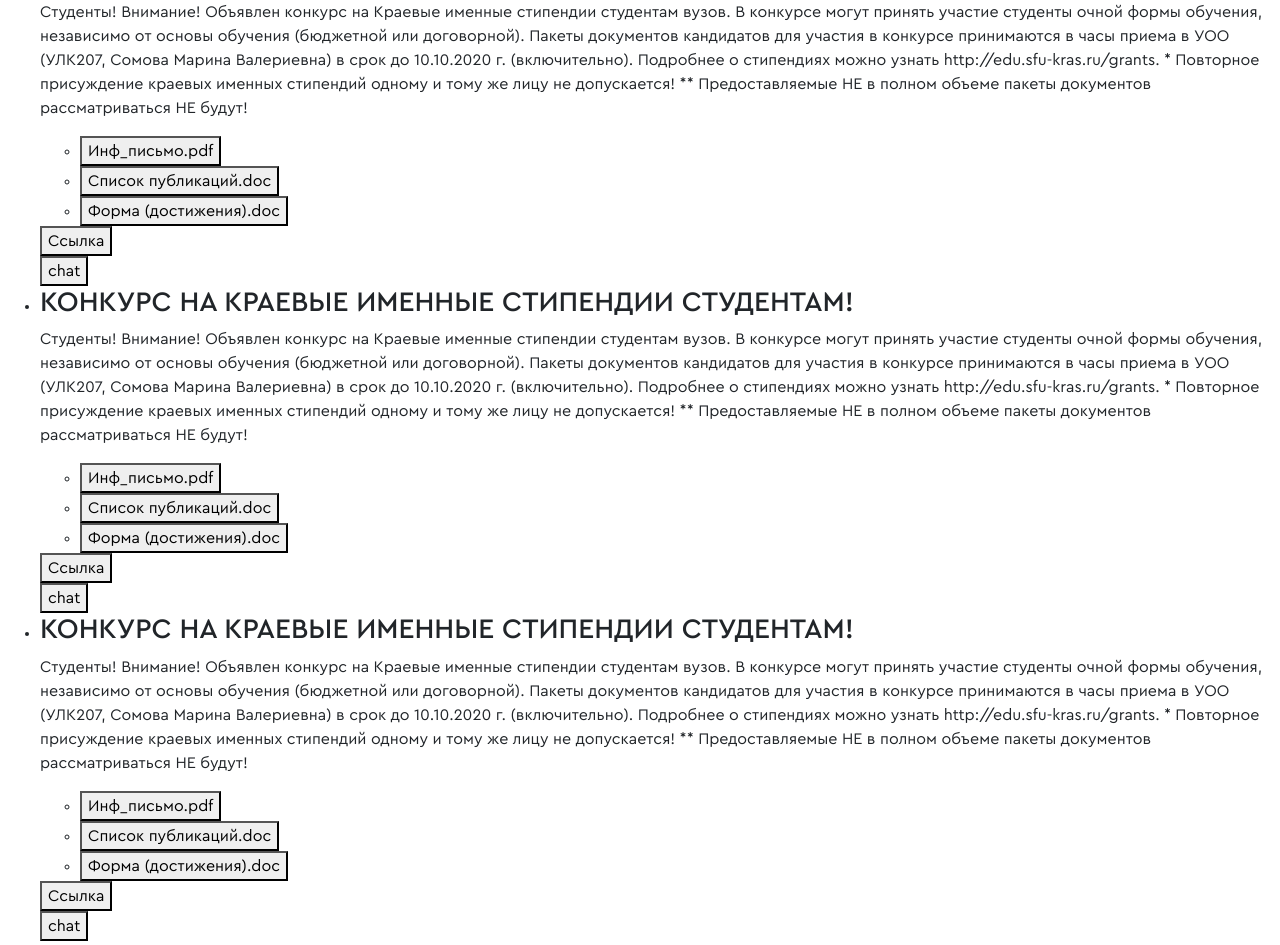
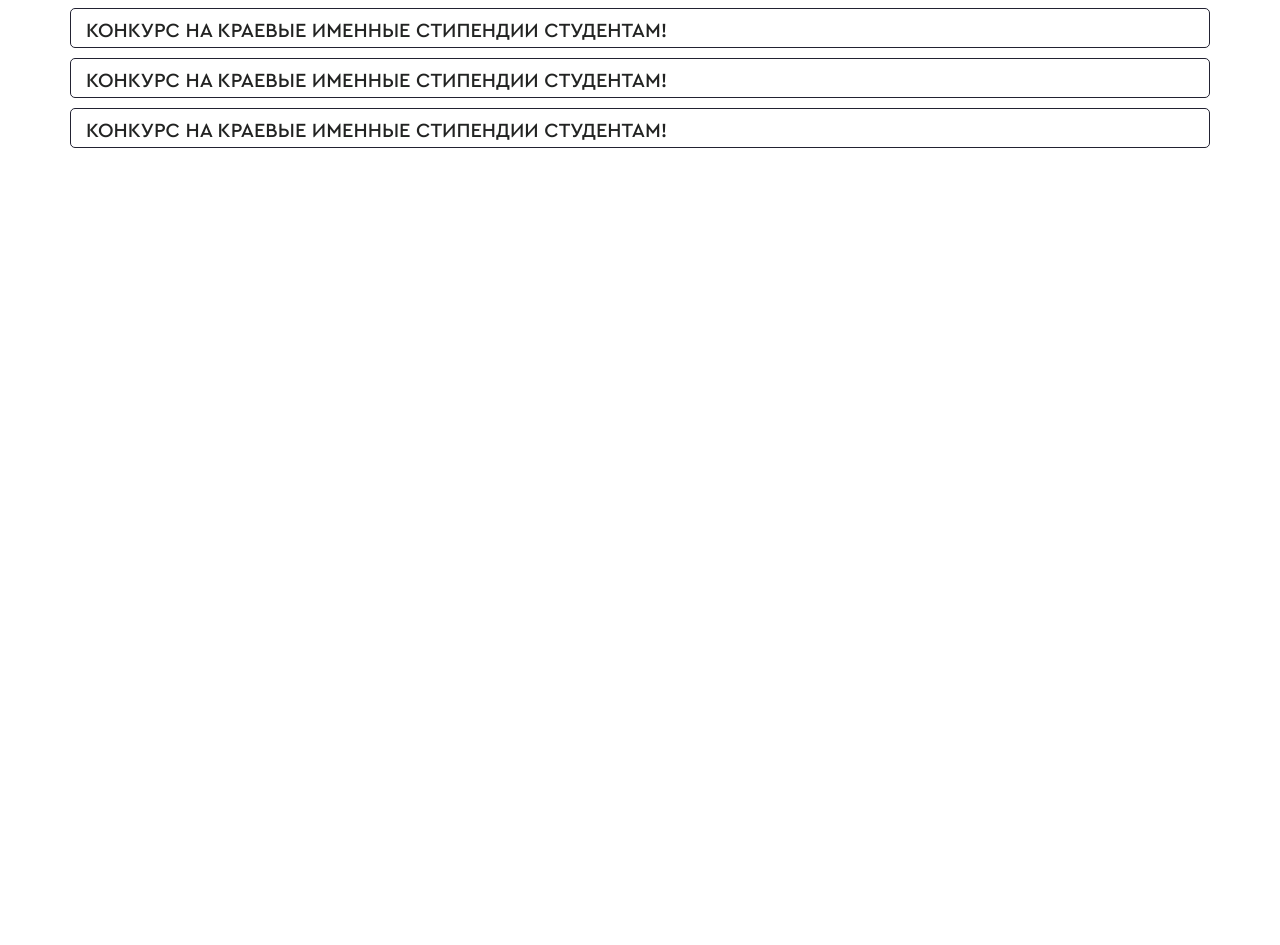
Before and after one commit to ga-wk/saga-asu-ikit, a React (Create React App) app: page /notifications in a window 1280 px wide. Shown: the part 165-1110 px from the top of the page. After the commit the page ends 800 px from the top, so only its background shows below. Built offline with nearby package versions, Linux system fonts and the light colour scheme.

Commit message:
Сверстал уведомления

```diff
--- a/src/components/Header/index.js
+++ b/src/components/Header/index.js
@@ -77,7 +77,7 @@ function helpClick(e) {
 // }
 
 export const Header = () => (
-  <header className="main-header">
+  <header className="main-header ">
     <div className="main-header__top">
       <div className="main-header__inner-wrapper">
         <img className="main-header__logo-image" src={sfuLogoHeaderMobile} width="50" height="50" alt="СФУ ЛОГО" />
--- a/src/components/Notifications/index.js
+++ b/src/components/Notifications/index.js
@@ -4,6 +4,17 @@ import './index.scss'
 import '../../styles/reprise.scss'
 
 import { Header } from '../Header';
+
+function itemClick(e) {
+    e.preventDefault()
+    if (e.target.parentElement.classList.contains('item_close')) {
+        e.target.parentElement.classList.add('item_open');
+        e.target.parentElement.classList.remove('item_close');
+    } else if (e.target.parentElement.classList.contains('item_open')) {
+        e.target.parentElement.classList.add('item_close');
+        e.target.parentElement.classList.remove('item_open');
+    }
+}
 
 export const Notifications = () => {
     return (
@@ -13,146 +24,196 @@ export const Notifications = () => {
                 <a className="main-title__link">Уведомления</a>
             </h1>
 
-            <div className="notifications">
-                <ul className="notifications__list">
-                    <li className="notifications__item">
+            <div className="notifications container">
+                <ul className="notifications__list" onClick={itemClick} onFocus={itemClick}>
+                    <li className="notifications__item item_close">
+
                         <h3 className="notifications__title">
                             КОНКУРС НА КРАЕВЫЕ ИМЕННЫЕ СТИПЕНДИИ СТУДЕНТАМ!
                         </h3>
+
+                        <p className="notifications__description">
+                            Студенты! Внимание! Объявлен конкурс на Краевые именные стипендии студентам вузов. В конкурсе могут принять участие студенты очной формы обучения, независимо от основы обучения (бюджетной или договорной). Пакеты документов кандидатов для участия в конкурсе принимаются в часы приема в УОО (УЛК207, Сомова Марина Валериевна) в срок до 10.10.2020 г. (включительно). Подробнее о стипендиях можно узнать http://edu.sfu-kras.ru/grants.
+                            * Повторное присуждение краевых именных стипендий одному и тому же лицу не допускается!
+                            ** Предоставляемые НЕ в полном объеме пакеты документов рассматриваться НЕ будут!
+                        </p>
+
+                        <div className="reference">
+                            <ul className="reference__list">
+                                <li className="reference__item">
+                                    <button className="reference__item-doc btn" >
+                                        Инф_письмо.pdf
+                                    </button>
+                                </li>
+                                <li className="reference__item">
+                                    <button className="reference__item-doc btn" >
+                                        Список публикаций.doc
+                                    </button>
+                                </li>
+                                <li className="reference__item">
+                                    <button className="reference__item-doc btn" >
+                                        Форма (достижения).doc
+                                    </button>
+                                </li>
+                                <li className="reference__item">
+                                    <a className="reference__item-link btn" href="" >
+                                        Ссылка
+                                    </a>
+                                </li>
+
+                            </ul>
+
+
+                            <button className="reference__chat btn" >
+                                <svg width="18" height="16" viewBox="0 0 18 16" fill="none" xmlns="http://www.w3.org/2000/svg">
+                                    <ellipse cx="9" cy="7" rx="9" ry="7" fill="#70AEDE" />
+                                    <path d="M2 14.5C2.33333 14 3 12.2 3 11L7 12.5L6 14L4.5 15.5L2.5 16H0L1 15.5L2 14.5Z" fill="#70AEDE" />
+                                    <circle cx="5" cy="7" r="1" fill="white" />
+                                    <circle cx="9" cy="7" r="1" fill="white" />
+                                    <circle cx="13" cy="7" r="1" fill="white" />
+                                </svg>
+                            </button>
+                        </div>
+                    </li>
+
+                    <li className="notifications__item item_close">
+
+                        <h3 className="notifications__title">
+                            КОНКУРС НА КРАЕВЫЕ ИМЕННЫЕ СТИПЕНДИИ СТУДЕНТАМ!
+                        </h3>
+
                         <p className="notifications__description">
                             Студенты! Внимание! Объявлен конкурс на Краевые именные стипендии студентам вузов. В конкурсе могут принять участие студенты очной формы обучения, независимо от основы обучения (бюджетной или договорной). Пакеты документов кандидатов для участия в конкурсе принимаются в часы приема в УОО (УЛК207, Сомова Марина Валериевна) в срок до 10.10.2020 г. (включительно). Подробнее о стипендиях можно узнать http://edu.sfu-kras.ru/grants. * Повторное присуждение краевых именных стипендий одному и тому же лицу не допускается! ** Предоставляемые НЕ в полном объеме пакеты документов рассматриваться НЕ будут!
                         </p>
-                        <div className="notifications__links">
-                            <ul className="links__list">
-                                <li className="links__item">
-                                    <button className="links__item-doc" >
+
+                        <div className="reference">
+                            <ul className="reference__list">
+                                <li className="reference__item">
+                                    <button className="reference__item-doc btn" >
                                         Инф_письмо.pdf
                                     </button>
                                 </li>
-                                <li className="docs__item">
-                                    <button className="links__item-doc" >
+                                <li className="reference__item">
+                                    <button className="reference__item-doc btn" >
                                         Список публикаций.doc
                                     </button>
                                 </li>
-                                <li className="docs__item">
-                                    <button className="links__item-doc" >
+                                <li className="reference__item">
+                                    <button className="reference__item-doc btn" >
                                         Форма (достижения).doc
                                     </button>
                                 </li>
+                                <li className="reference__item">
+                                    <a className="reference__item-link btn" target="_blank" href=""  >
+                                        Ссылка
+                                    </a>
+                                </li>
                             </ul>
-                            <button className="links__link" >
-                                Ссылка
+
+
+                            <button className="reference__chat btn" >
+                                <svg width="18" height="16" viewBox="0 0 18 16" fill="none" xmlns="http://www.w3.org/2000/svg">
+                                    <ellipse cx="9" cy="7" rx="9" ry="7" fill="#70AEDE" />
+                                    <path d="M2 14.5C2.33333 14 3 12.2 3 11L7 12.5L6 14L4.5 15.5L2.5 16H0L1 15.5L2 14.5Z" fill="#70AEDE" />
+                                    <circle cx="5" cy="7" r="1" fill="white" />
+                                    <circle cx="9" cy="7" r="1" fill="white" />
+                                    <circle cx="13" cy="7" r="1" fill="white" />
+                                </svg>
                             </button>
                         </div>
-
-                        <button className="notifications__chat" >
-                            chat
-                        </button>
                     </li>
 
-                    <li className="notifications__item">
+                    <li className="notifications__item item_close">
+
                         <h3 className="notifications__title">
                             КОНКУРС НА КРАЕВЫЕ ИМЕННЫЕ СТИПЕНДИИ СТУДЕНТАМ!
                         </h3>
+
                         <p className="notifications__description">
                             Студенты! Внимание! Объявлен конкурс на Краевые именные стипендии студентам вузов. В конкурсе могут принять участие студенты очной формы обучения, независимо от основы обучения (бюджетной или договорной). Пакеты документов кандидатов для участия в конкурсе принимаются в часы приема в УОО (УЛК207, Сомова Марина Валериевна) в срок до 10.10.2020 г. (включительно). Подробнее о стипендиях можно узнать http://edu.sfu-kras.ru/grants. * Повторное присуждение краевых именных стипендий одному и тому же лицу не допускается! ** Предоставляемые НЕ в полном объеме пакеты документов рассматриваться НЕ будут!
                         </p>
-                        <div className="notifications__links">
-                            <ul className="links__list">
-                                <li className="links__item">
-                                    <button className="links__item-doc" >
+
+                        <div className="reference">
+                            <ul className="reference__list">
+                                <li className="reference__item">
+                                    <button className="reference__item-doc btn" >
                                         Инф_письмо.pdf
                                     </button>
                                 </li>
-                                <li className="docs__item">
-                                    <button className="links__item-doc" >
+                                <li className="reference__item">
+                                    <button className="reference__item-doc btn" >
                                         Список публикаций.doc
                                     </button>
                                 </li>
-                                <li className="docs__item">
-                                    <button className="links__item-doc" >
+                                <li className="reference__item">
+                                    <button className="reference__item-doc btn" >
                                         Форма (достижения).doc
                                     </button>
                                 </li>
+                                <li className="reference__item">
+                                    <a className="reference__item-link btn" target="_blank" href=""  >
+                                        Ссылка
+                                    </a>
+                                </li>
                             </ul>
-                            <button className="links__link" >
-                                Ссылка
+
+
+                            <button className="reference__chat btn" >
+                                <svg width="18" height="16" viewBox="0 0 18 16" fill="none" xmlns="http://www.w3.org/2000/svg">
+                                    <ellipse cx="9" cy="7" rx="9" ry="7" fill="#70AEDE" />
+                                    <path d="M2 14.5C2.33333 14 3 12.2 3 11L7 12.5L6 14L4.5 15.5L2.5 16H0L1 15.5L2 14.5Z" fill="#70AEDE" />
+                                    <circle cx="5" cy="7" r="1" fill="white" />
+                                    <circle cx="9" cy="7" r="1" fill="white" />
+                                    <circle cx="13" cy="7" r="1" fill="white" />
+                                </svg>
                             </button>
                         </div>
-
-                        <button className="notifications__chat" >
-                            chat
-                        </button>
                     </li>
 
-                    <li className="notifications__item">
+                    <li className="notifications__item item_close">
                         <h3 className="notifications__title">
                             КОНКУРС НА КРАЕВЫЕ ИМЕННЫЕ СТИПЕНДИИ СТУДЕНТАМ!
                         </h3>
+
                         <p className="notifications__description">
                             Студенты! Внимание! Объявлен конкурс на Краевые именные стипендии студентам вузов. В конкурсе могут принять участие студенты очной формы обучения, независимо от основы обучения (бюджетной или договорной). Пакеты документов кандидатов для участия в конкурсе принимаются в часы приема в УОО (УЛК207, Сомова Марина Валериевна) в срок до 10.10.2020 г. (включительно). Подробнее о стипендиях можно узнать http://edu.sfu-kras.ru/grants. * Повторное присуждение краевых именных стипендий одному и тому же лицу не допускается! ** Предоставляемые НЕ в полном объеме пакеты документов рассматриваться НЕ будут!
                         </p>
-                        <div className="notifications__links">
-                            <ul className="links__list">
-                                <li className="links__item">
-                                    <button className="links__item-doc" >
+
+                        <div className="reference">
+                            <ul className="reference__list">
+                                <li className="reference__item">
+                                    <button className="reference__item-doc btn" >
                                         Инф_письмо.pdf
                                     </button>
                                 </li>
-                                <li className="docs__item">
-                                    <button className="links__item-doc" >
+                                <li className="reference__item">
+                                    <button className="reference__item-doc btn" >
                                         Список публикаций.doc
                                     </button>
                                 </li>
-                                <li className="docs__item">
-                                    <button className="links__item-doc" >
+                                <li className="reference__item">
+                                    <button className="reference__item-doc btn" >
                                         Форма (достижения).doc
                                     </button>
                                 </li>
+                                <li className="reference__item">
+                                    <a className="reference__item-link btn" target="_blank" href=""  >
+                                        Ссылка
+                                    </a>
+                                </li>
                             </ul>
-                            <button className="links__link" >
-                                Ссылка
+
+
+                            <button className="reference__chat btn" >
+                                <svg width="18" height="16" viewBox="0 0 18 16" fill="none" xmlns="http://www.w3.org/2000/svg">
+                                    <ellipse cx="9" cy="7" rx="9" ry="7" fill="#70AEDE" />
+                                    <path d="M2 14.5C2.33333 14 3 12.2 3 11L7 12.5L6 14L4.5 15.5L2.5 16H0L1 15.5L2 14.5Z" fill="#70AEDE" />
+                                    <circle cx="5" cy="7" r="1" fill="white" />
+                                    <circle cx="9" cy="7" r="1" fill="white" />
+                                    <circle cx="13" cy="7" r="1" fill="white" />
+                                </svg>
                             </button>
                         </div>
-
-                        <button className="notifications__chat" >
-                            chat
-                        </button>
-                    </li>
-
-                    <li className="notifications__item">
-                        <h3 className="notifications__title">
-                            КОНКУРС НА КРАЕВЫЕ ИМЕННЫЕ СТИПЕНДИИ СТУДЕНТАМ!
-                        </h3>
-                        <p className="notifications__description">
-                            Студенты! Внимание! Объявлен конкурс на Краевые именные стипендии студентам вузов. В конкурсе могут принять участие студенты очной формы обучения, независимо от основы обучения (бюджетной или договорной). Пакеты документов кандидатов для участия в конкурсе принимаются в часы приема в УОО (УЛК207, Сомова Марина Валериевна) в срок до 10.10.2020 г. (включительно). Подробнее о стипендиях можно узнать http://edu.sfu-kras.ru/grants. * Повторное присуждение краевых именных стипендий одному и тому же лицу не допускается! ** Предоставляемые НЕ в полном объеме пакеты документов рассматриваться НЕ будут!
-                        </p>
-                        <div className="notifications__links">
-                            <ul className="links__list">
-                                <li className="links__item">
-                                    <button className="links__item-doc" >
-                                        Инф_письмо.pdf
-                                </button>
-                                </li>
-                                <li className="docs__item">
-                                    <button className="links__item-doc" >
-                                        Список публикаций.doc
-                                </button>
-                                </li>
-                                <li className="docs__item">
-                                    <button className="links__item-doc" >
-                                        Форма (достижения).doc
-                                </button>
-                                </li>
-                            </ul>
-                            <button className="links__link" >
-                                Ссылка
-                            </button>
-                        </div>
-
-                        <button className="notifications__chat" >
-                            chat
-                        </button>
                     </li>
                 </ul>
             </div>
--- a/src/components/Notifications/index.scss
+++ b/src/components/Notifications/index.scss
@@ -0,0 +1,166 @@
+@import "../../styles/variables.scss";
+
+.notifications {
+  min-width: 320px;
+
+  &__list {
+    padding: 0;
+
+    list-style-type: none;
+  }
+
+  &__item {
+    position: relative;
+
+    border: 1px solid #222232;
+    border-radius: 5px;
+
+    margin: 10px auto;
+
+    height: auto;
+    transition: 1s;
+
+    &:hover{
+        border: 1px solid #f28f1b;
+    }
+  }
+
+  &__title {
+    font-family: Cera Pro;
+    font-size: 20px;
+    line-height: 25px;
+
+    color: #222322;
+
+    margin: 10px 0 5px;
+
+    text-align: center;
+  }
+
+  &__description {
+    font-family: DIN Pro;
+    font-size: 18px;
+    line-height: 22px;
+    letter-spacing: 0.05em;
+
+    color: #222322;
+
+    margin: 5px 15px;
+  }
+
+  .reference {
+    display: flex;
+    flex-wrap: wrap;
+    justify-content: space-between;
+
+    align-items: center;
+
+    margin: 5px 15px;
+
+    &__list {
+      display: flex;
+      flex-wrap: wrap;
+      list-style-type: none;
+
+      max-width: 79%;
+      padding: 0;
+    }
+
+    &__item {
+      margin: 2px;
+
+      &-doc {
+        background: #57575733;
+
+        border: 2px solid #57575733;
+
+        box-sizing: border-box;
+
+        text-align: left;
+        padding: 5px;
+        &:hover,
+        &:focus,
+        &:target {
+          border: 2px solid #575757;
+        }
+      }
+
+      &-link {
+        background: #f28f1b;
+
+        border: 2px solid #f28f1b;
+
+        display: block;
+
+        text-align: center;
+
+        &:hover,
+        &:focus,
+        &:target {
+          border: 2px solid #c57316;
+        }
+      }
+    }
+
+    &__chat {
+      display: flex;
+      justify-content: center;
+      align-items: center;
+
+      width: 60px;
+      border: 2px solid rgba(87, 87, 87, 0.2);
+      box-sizing: border-box;
+
+      &:hover,
+      &:focus,
+      &:target {
+        border: 2px solid #575757;
+      }
+    }
+
+  }
+}
+
+@media (min-width: $tablet-width) {
+  .notifications {
+    margin: 0 auto;
+
+    &__title {
+      margin: 10px 15px 5px;
+
+      text-align: left;
+    }
+  }
+
+}
+
+.item_close {
+  height: 40px;
+  overflow: hidden;
+
+  .btn {
+      display: none;
+  }
+}
+
+.item_open {
+  height: auto;
+  overflow: visible;
+}
+
+.btn {
+  border: none;
+  background: none;
+  box-shadow: 0px 1px 4px #00000040;
+
+  border-radius: 5px;
+  box-sizing: border-box;
+
+  height: 40px;
+
+  &:active {
+    box-shadow: 0px 1px 4px #00000096;
+  }
+
+  overflow: hidden;
+}
--- a/src/styles/reprise.scss
+++ b/src/styles/reprise.scss
@@ -33,3 +33,33 @@
         line-height: 28px;
     }
 }
+
+.container {
+    padding: 0 15px;
+  }
+
+  @media (min-width: 575.98px){
+    .container {
+      max-width: 540px;
+      margin: auto;
+      padding: 0;
+    }
+  }
+
+  @media (min-width: 767.98px){
+    .container {
+      max-width: 720px;
+    }
+  }
+
+  @media (min-width: 991.98px) {
+    .container {
+      max-width: 960px;
+    }
+  }
+
+  @media (min-width: 1199.98px){
+    .container {
+      max-width: 1140px;
+    }
+  }
```
Also changed, not shown: src/components/Header/index.scss (+7 -2 lines), src/img/chat.svg (added). Lines whose indentation alone changed are shown as unchanged.
